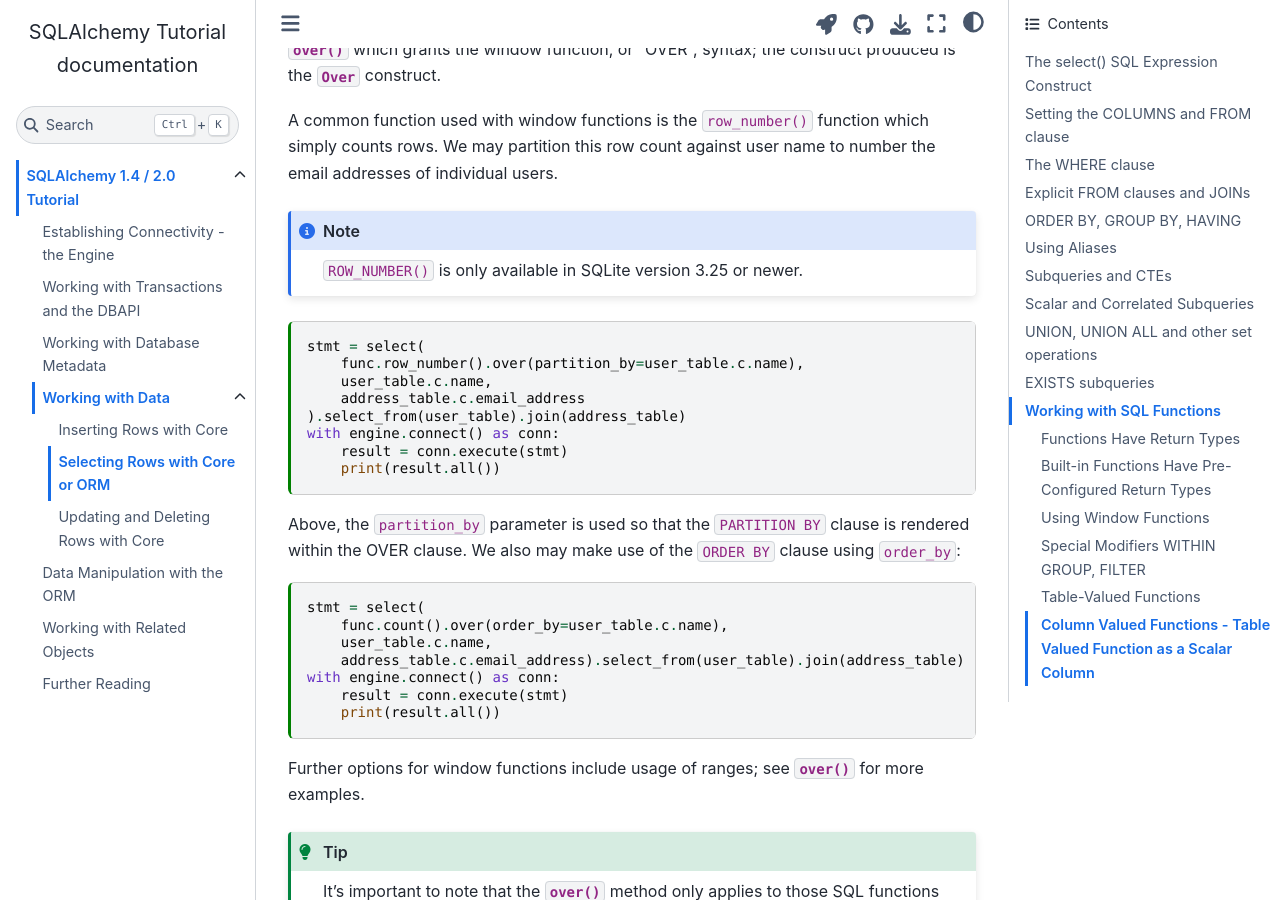
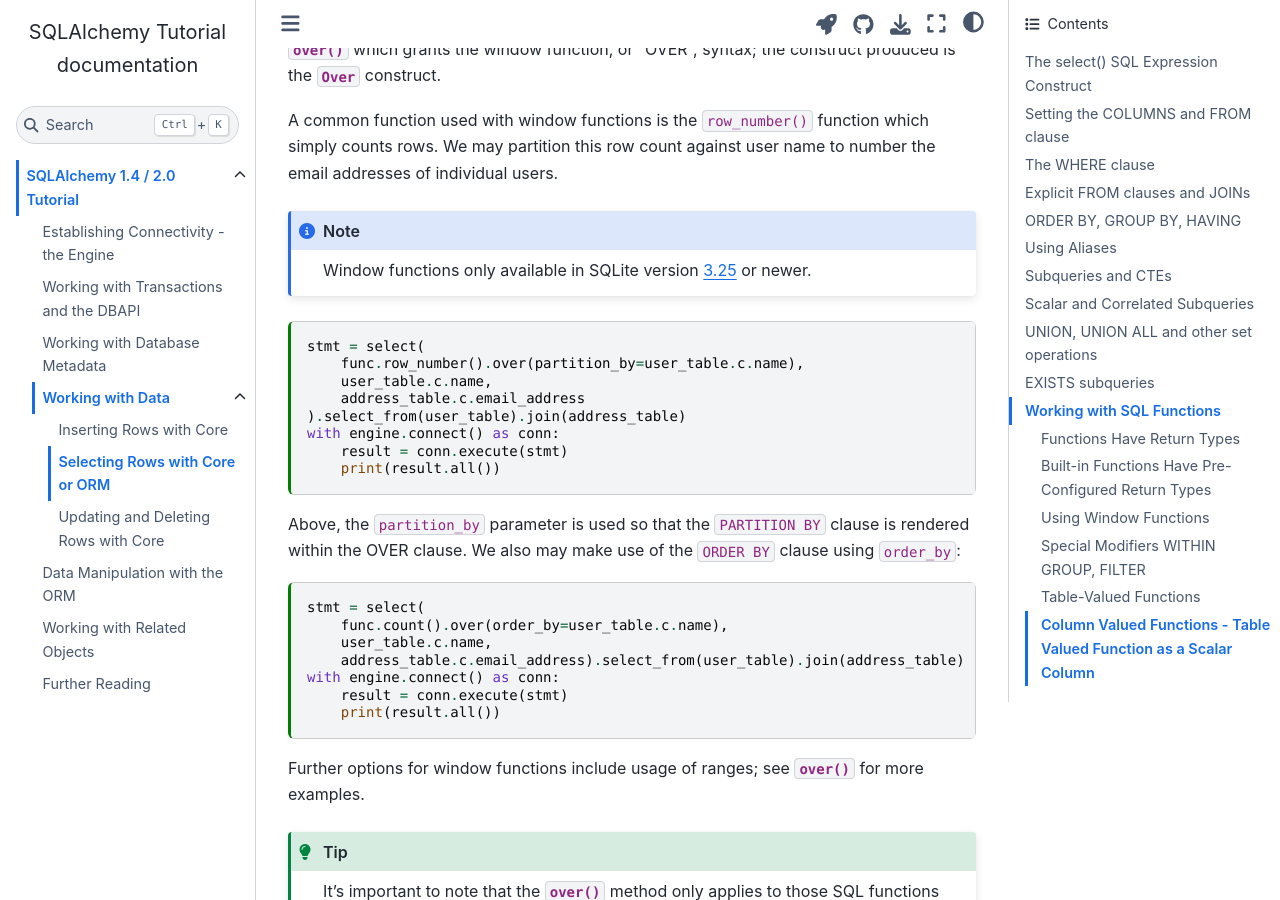
Before and after one commit to chrisjsewell/sqla-tutorials-nb, a Sphinx documentation site: the page built from docs/tutorial/data_select.md, in a window 1280 px wide and 900 px high, scrolled down 24277 px. Built offline with Sphinx 7.4.7 and the Sphinx Book theme 1.1.4, drawn with Linux system fonts in a browser that asks for light colours.

Commit message:
Update data_select.md

````diff
--- a/docs/tutorial/data_select.md
+++ b/docs/tutorial/data_select.md
@@ -1269,11 +1269,11 @@ which simply counts rows. We may partition this row count against user name to
 number the email addresses of individual users.
 
 :::{note}
-`ROW_NUMBER()` is only available in SQLite version 3.25 or newer.
+Window functions only available in SQLite version [3.25](https://www.sqlite.org/releaselog/3_25_0.html) or newer.
 :::
 
 ```{code-cell} ipython3
-:tags: [raises-exception]
+:tags: [raises-exception, hide-output]
 
 stmt = select(
     func.row_number().over(partition_by=user_table.c.name),
````
Also changed, not shown: other parts of docs/tutorial/data_select.md (+2 -0 lines).
